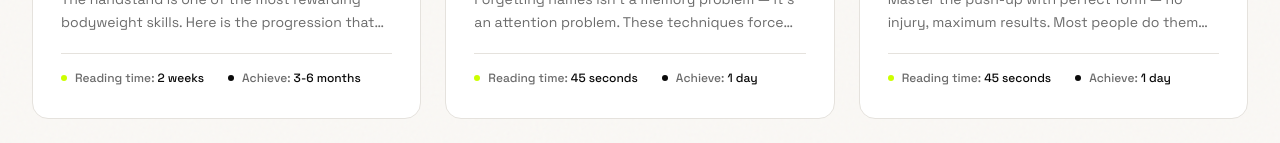
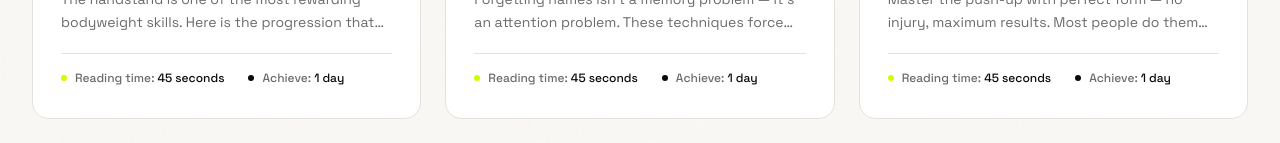
Before and after one commit to ripxg/getgood, a Next.js app: page / in a window 1280 px wide. Shown: the part 3165-3308 px from the top of the page. Built offline with nearby package versions, Linux system fonts and the light colour scheme.

Commit message:
fix: hardcode 45s/1day display values, fix handstands guide data

```diff
--- a/content/guides/handstands.json
+++ b/content/guides/handstands.json
@@ -3,14 +3,14 @@
   "title": "How to Do a Handstand",
   "category": "Sports & Fitness",
   "categorySlug": "sports-fitness",
-  "description": "The handstand is one of the most rewarding bodyweight skills. Here is the progression that actually works — no wall dependency, no bad habits.",
-  "timeToNotice": "2 weeks",
-  "timeToAchieve": "3-6 months",
+  "description": "The handstand is one of the most rewarding bodyweight skills. Here is the progression that actually works \u2014 no wall dependency, no bad habits.",
+  "timeToNotice": "45 seconds",
+  "timeToAchieve": "1 day",
   "steps": [
     {
       "number": 1,
       "title": "Bulletproof Your Wrists",
-      "instruction": "Your wrists will bear your entire bodyweight at 90° extension — an angle they're not used to. Start every session with wrist circles, then place palms flat on the floor and gently rock forward until you feel a stretch. Progress to bearing weight on your hands in a tabletop position.",
+      "instruction": "Your wrists will bear your entire bodyweight at 90\u00b0 extension \u2014 an angle they're not used to. Start every session with wrist circles, then place palms flat on the floor and gently rock forward until you feel a stretch. Progress to bearing weight on your hands in a tabletop position.",
       "tip": "If wrists hurt during practice, you're skipping this step. 5 minutes of wrist prep saves months of setbacks.",
       "media": null
     },
@@ -18,27 +18,27 @@
       "number": 2,
       "title": "Build Pressing Strength with Pike Push-Ups",
       "instruction": "Place feet on a chair or box, walk hands back until hips are high above shoulders, forming an inverted V. Lower your head between your hands, then press back up. This mimics the shoulder angle of a handstand and builds the specific pressing strength you need.",
-      "tip": "Your nose should nearly touch the floor between your hands — not in front of them. If it's in front, you're doing a decline push-up, which misses the point.",
+      "tip": "Your nose should nearly touch the floor between your hands \u2014 not in front of them. If it's in front, you're doing a decline push-up, which misses the point.",
       "media": null
     },
     {
       "number": 3,
       "title": "Master the Wall Kick-Up",
-      "instruction": "Face away from the wall, hands shoulder-width apart about 6 inches from it. Kick up one leg while pushing hard through your shoulders. The wall catches you. Focus on the kick being controlled, not explosive — you want to arrive at the wall softly, not crash into it.",
+      "instruction": "Face away from the wall, hands shoulder-width apart about 6 inches from it. Kick up one leg while pushing hard through your shoulders. The wall catches you. Focus on the kick being controlled, not explosive \u2014 you want to arrive at the wall softly, not crash into it.",
       "tip": "Lead with the same leg every time until it's automatic. Switching legs randomly builds inconsistency.",
       "media": null
     },
     {
       "number": 4,
       "title": "Find True Vertical Alignment",
-      "instruction": "Against the wall, work toward stacking wrists under shoulders under hips under ankles — one straight line. Most beginners arch their back, which looks cool but kills balance. Film yourself from the side. Your body should look like a pencil, not a banana.",
+      "instruction": "Against the wall, work toward stacking wrists under shoulders under hips under ankles \u2014 one straight line. Most beginners arch their back, which looks cool but kills balance. Film yourself from the side. Your body should look like a pencil, not a banana.",
       "tip": "Push the floor away and shrug your shoulders up toward your ears. This 'active shoulder' position is the secret to stability.",
       "media": null
     },
     {
       "number": 5,
       "title": "Lock In the Hollow Body Position",
-      "instruction": "Squeeze your glutes, tuck your tailbone under, and draw your ribs down toward your hips. This posterior pelvic tilt creates a rigid core that doesn't wobble. Practice this on the ground first — lie on your back, press your lower back into the floor, and lift your legs slightly.",
+      "instruction": "Squeeze your glutes, tuck your tailbone under, and draw your ribs down toward your hips. This posterior pelvic tilt creates a rigid core that doesn't wobble. Practice this on the ground first \u2014 lie on your back, press your lower back into the floor, and lift your legs slightly.",
       "tip": "Think about making your body shorter, not longer. Compression beats extension for balance.",
       "media": null
     },
@@ -46,7 +46,7 @@
       "number": 6,
       "title": "Elevate Through Your Shoulders",
       "instruction": "The most overlooked element: shoulder elevation. Push the ground away so hard that your shoulders rise toward your ears. This creates space for micro-adjustments and engages your traps, which are stabilizing muscles. Dropping your shoulders collapses your base.",
-      "tip": "Record yourself — if you can see your neck clearly, your shoulders aren't elevated enough.",
+      "tip": "Record yourself \u2014 if you can see your neck clearly, your shoulders aren't elevated enough.",
       "media": null
     },
     {
@@ -59,26 +59,34 @@
     {
       "number": 8,
       "title": "Control Balance with Finger Pressure",
-      "instruction": "Your fingers are the gas pedal, your palm heel is the brake. When falling toward your back, dig fingers hard into the floor. When falling toward your stomach, ease off and let your palm heel take weight. These micro-adjustments happen constantly — it's not about finding perfect stillness.",
+      "instruction": "Your fingers are the gas pedal, your palm heel is the brake. When falling toward your back, dig fingers hard into the floor. When falling toward your stomach, ease off and let your palm heel take weight. These micro-adjustments happen constantly \u2014 it's not about finding perfect stillness.",
       "tip": "Spread your fingers wide and grip the floor like you're palming a basketball. Passive flat hands have no control.",
       "media": null
     },
     {
       "number": 9,
       "title": "Nail the Freestanding Kick-Up",
-      "instruction": "Away from the wall now. Same kick as before, but aim for the balance point, not the wall. Under-kick at first — it's easier to add power than to catch an over-kick. Your first freestanding holds will be 1-2 seconds. That's perfect. You're training your nervous system.",
+      "instruction": "Away from the wall now. Same kick as before, but aim for the balance point, not the wall. Under-kick at first \u2014 it's easier to add power than to catch an over-kick. Your first freestanding holds will be 1-2 seconds. That's perfect. You're training your nervous system.",
       "tip": "Set up on a yoga mat or grass initially. The psychological safety net helps you commit to the kick.",
       "media": null
     },
     {
       "number": 10,
       "title": "Build Consistency with Structured Practice",
-      "instruction": "Practice 10-15 minutes daily rather than one long session weekly. Do 5-10 kick-up attempts, rest 30 seconds between each, and stop before fatigue degrades your form. Track your longest hold each session. Progress isn't linear — expect plateaus followed by sudden breakthroughs.",
+      "instruction": "Practice 10-15 minutes daily rather than one long session weekly. Do 5-10 kick-up attempts, rest 30 seconds between each, and stop before fatigue degrades your form. Track your longest hold each session. Progress isn't linear \u2014 expect plateaus followed by sudden breakthroughs.",
       "tip": "Morning practice works best. Your nervous system is fresh and you haven't accumulated fatigue from other training.",
       "media": null
     }
   ],
-  "tags": ["handstand", "calisthenics", "bodyweight", "balance", "gymnastics", "mobility", "strength"],
+  "tags": [
+    "handstand",
+    "calisthenics",
+    "bodyweight",
+    "balance",
+    "gymnastics",
+    "mobility",
+    "strength"
+  ],
   "sources": [
     "https://www.gymnasticswod.com/",
     "https://www.reddit.com/r/bodyweightfitness/wiki/exercises/handstand/",
--- a/src/components/FeaturedGuideCard.tsx
+++ b/src/components/FeaturedGuideCard.tsx
@@ -58,13 +58,13 @@ export default function FeaturedGuideCard({ guide, index }: FeaturedGuideCardPro
               <div className="flex items-center gap-2">
                 <span className="w-2 h-2 rounded-full bg-[#CCFF00]"></span>
                 <span className="text-sm text-[#6B6B6B]">
-                  {t.guideCard.readingTime} <span className="font-medium text-[#0a0a0a]">{guide.timeToNotice}</span>
+                  {t.guideCard.readingTime} <span className="font-medium text-[#0a0a0a]">45 seconds</span>
                 </span>
               </div>
               <div className="flex items-center gap-2">
                 <span className="w-2 h-2 rounded-full bg-[#0a0a0a]"></span>
                 <span className="text-sm text-[#6B6B6B]">
-                  {t.guidePage.achieveIn} <span className="font-medium text-[#0a0a0a]">{guide.timeToAchieve}</span>
+                  {t.guidePage.achieveIn} <span className="font-medium text-[#0a0a0a]">1 day</span>
                 </span>
               </div>
             </div>
--- a/src/components/GuideCard.tsx
+++ b/src/components/GuideCard.tsx
@@ -45,13 +45,13 @@ export default function GuideCard({ guide }: GuideCardProps) {
           <div className="flex items-center gap-2">
             <span className="w-1.5 h-1.5 rounded-full bg-[#CCFF00]"></span>
             <span className="text-xs font-medium text-[#6B6B6B]">
-              {t.guideCard.readingTime}: <span className="text-[#0a0a0a]">{guide.timeToNotice}</span>
+              {t.guideCard.readingTime}: <span className="text-[#0a0a0a]">45 seconds</span>
             </span>
           </div>
           <div className="flex items-center gap-2">
             <span className="w-1.5 h-1.5 rounded-full bg-[#0a0a0a]"></span>
             <span className="text-xs font-medium text-[#6B6B6B]">
-              {t.guideCard.achieveIn}: <span className="text-[#0a0a0a]">{guide.timeToAchieve}</span>
+              {t.guideCard.achieveIn}: <span className="text-[#0a0a0a]">1 day</span>
             </span>
           </div>
         </div>
```
